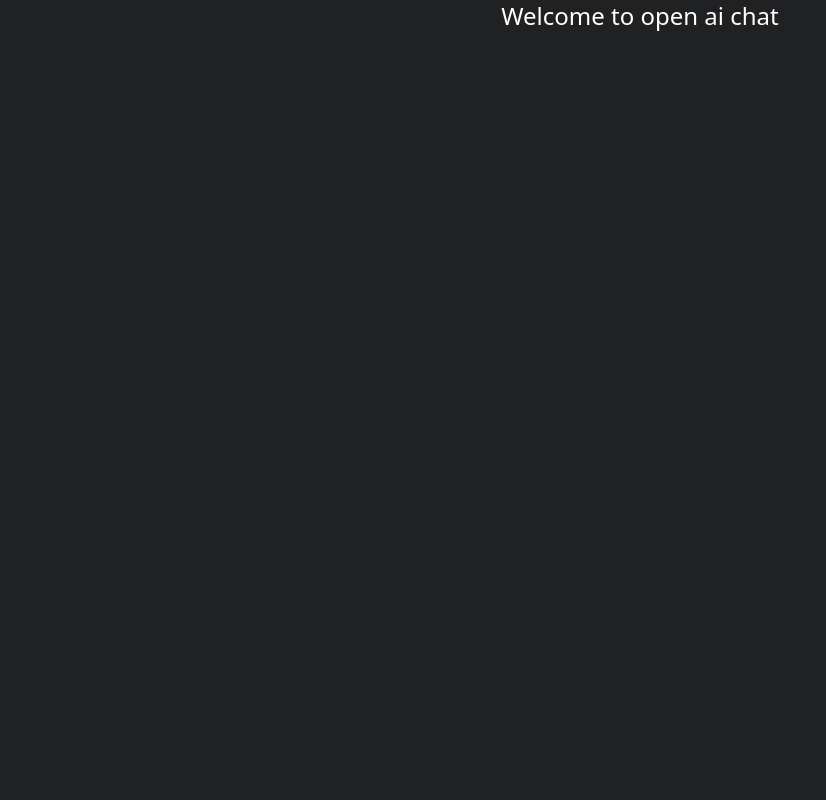
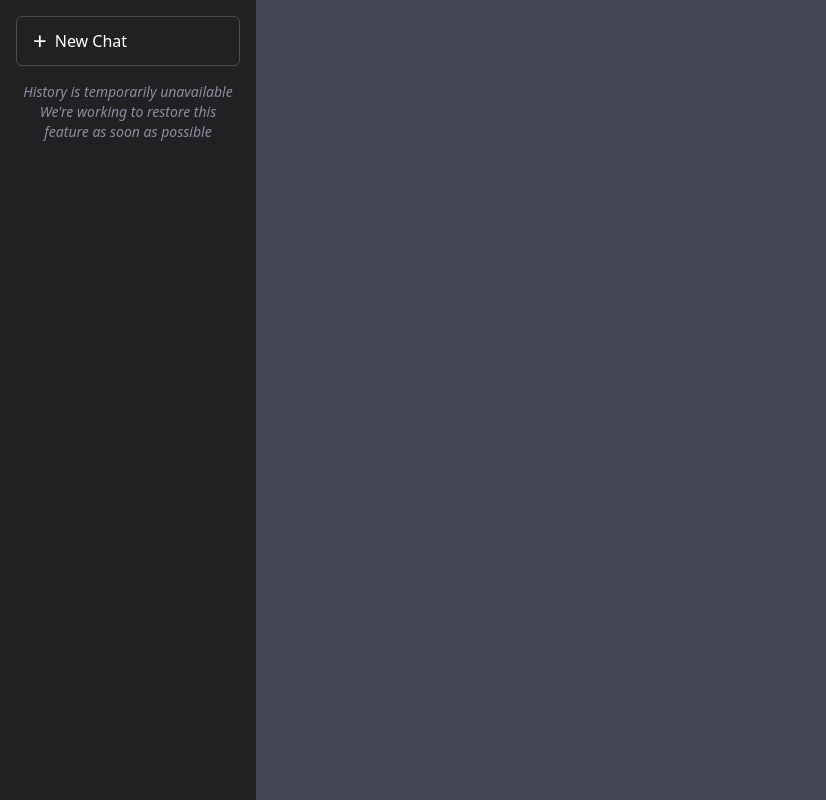
Before and after one commit to gouthamamin/openai-chat, a React (Vite) app: page / in a window 1280 px wide. Shown: the whole page, without its empty margins (0-826 px from the left). Built offline with nearby package versions, Linux system fonts and the light colour scheme.

Commit message:
add page layout with sidebar upper div

```diff
--- a/src/App.tsx
+++ b/src/App.tsx
@@ -1,8 +1,26 @@
-import React from "react";
 const App = () => {
   return (
-    <div className="w-full h-full bg-primaryBackground">
-      <h1 className="text-white text-center text-2xl">Welcome to open ai chat</h1>
+    <div className="w-full h-full bg-primaryBackground flex">
+      {/* sidebar */}
+      <div className="w-[20%] h-full text-white p-4">
+        {/* upper division */}
+        <div className="w-full h-[40%] flex flex-col gap-4">
+          <div className="flex justify-start items-center border border-white/20 rounded-md px-4 py-2 gap-2">
+            <p className="text-2xl">+</p>
+            <p className="">New Chat</p>
+          </div>
+
+          <div className="text-sm text-themeGray-8E italic text-center">
+            History is temporarily unavailable We're working to restore this feature as soon as possible
+          </div>
+        </div>
+
+      </div>
+
+      {/* main content */}
+      <div className="w-[80%] h-full bg-themeGray-44">
+
+      </div>
     </div>
   );
 }
--- a/tailwind.config.js
+++ b/tailwind.config.js
@@ -6,7 +6,11 @@ module.exports = {
       colors: {
         primaryBackground: "#202123",
         themeBlue: {
-          69: "#697ba5",
+          "69": "#697ba5",
+        },
+        themeGray: {
+          "44": "#444654",
+          "8E": "#8E8EA0",
         },
       },
     },
```
